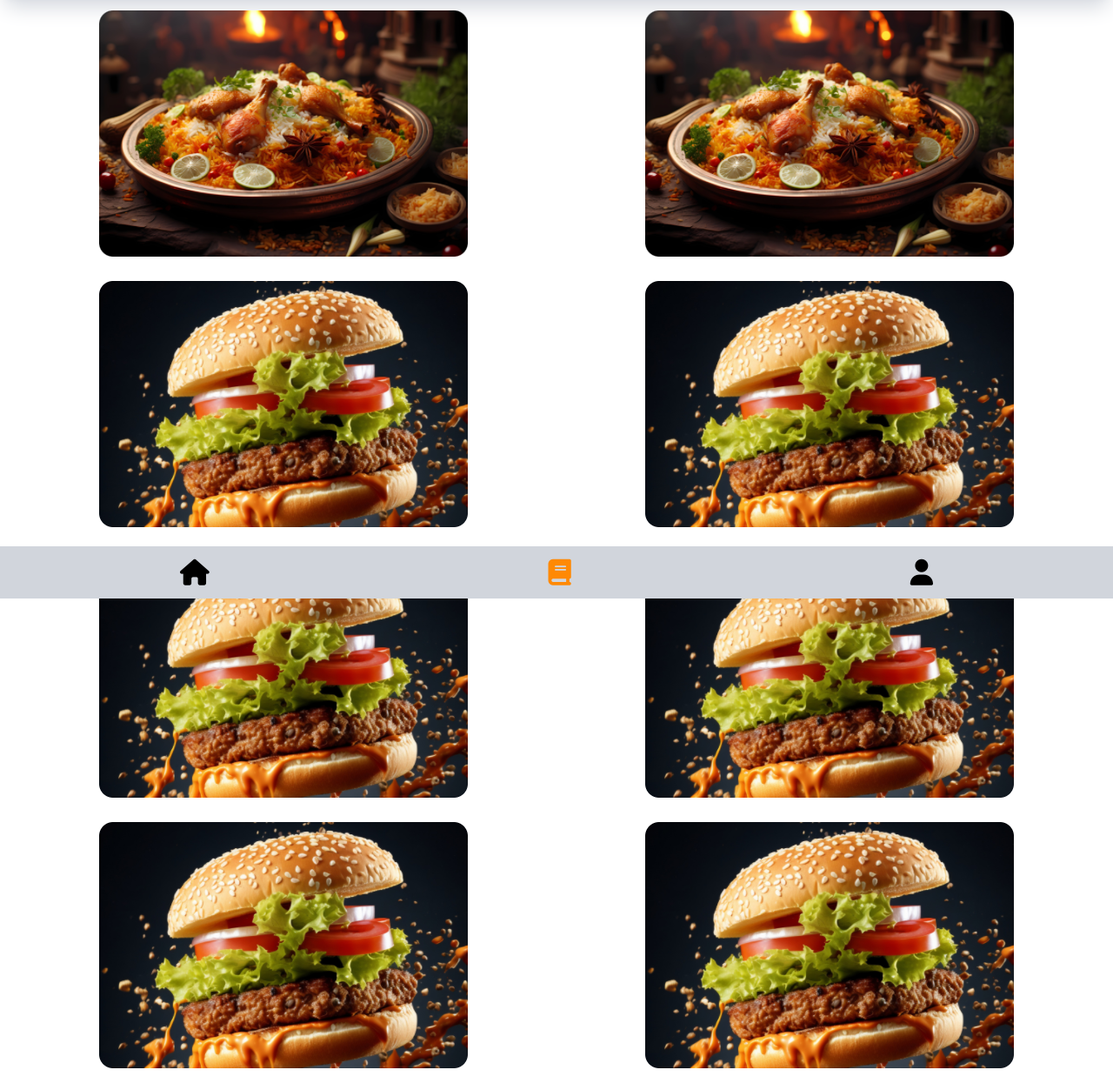
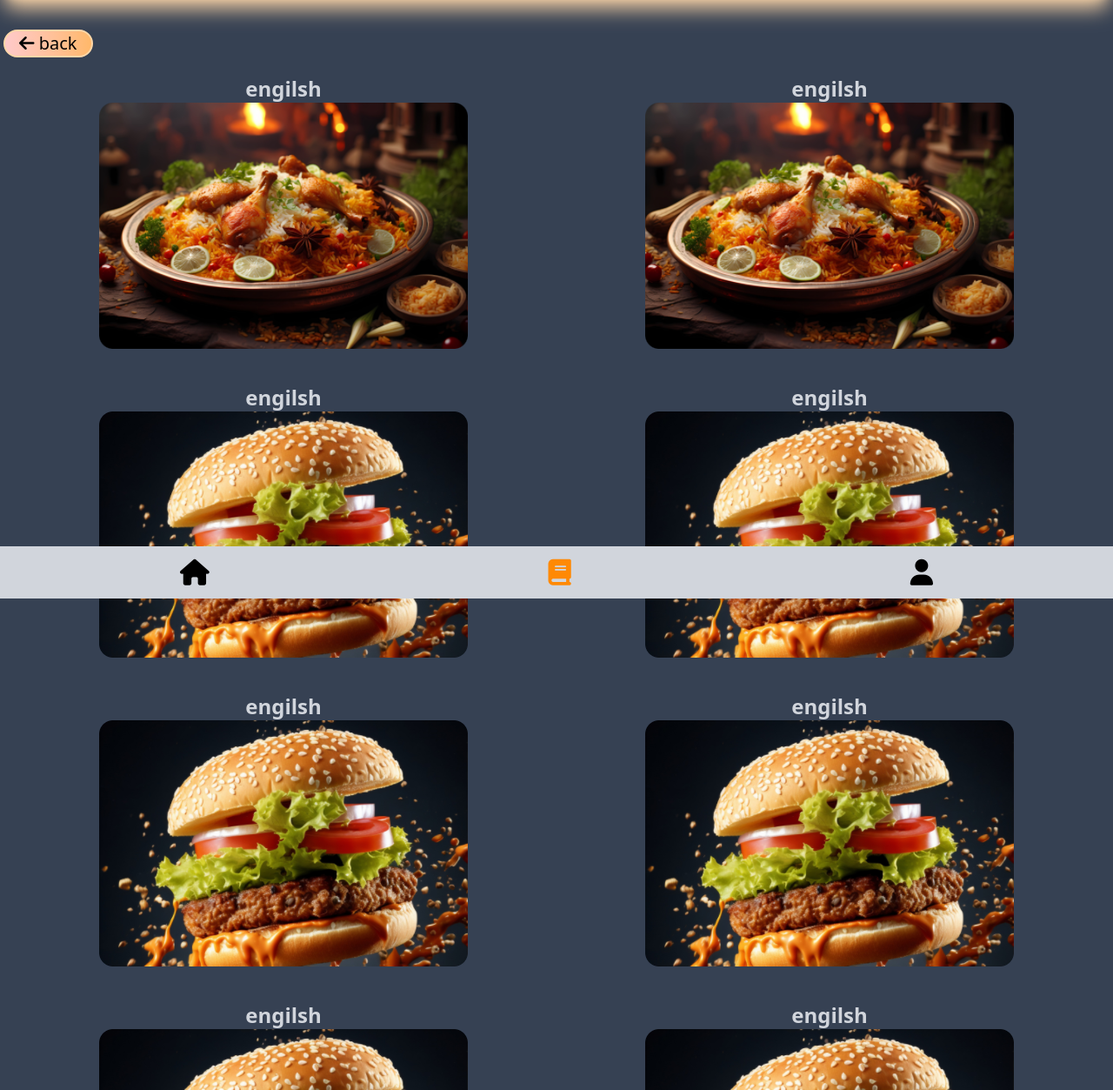
Before and after one commit to onlypain4/Free-question-Bank.com, a website: page src/index.html in a window 1280 px wide. Shown: the part 112-1365 px from the top of the page at 87% size. Drawn offline with Linux system fonts and the light colour scheme.

Commit message:
add update

```diff
--- a/src/index.html
+++ b/src/index.html
@@ -1,5 +1,5 @@
 <!doctype html>
-<html class="scroll-smooth">
+<html class="scroll-smooth bg-gray-700 mb-10">
 <head>
   <meta charset="UTF-8">
   <meta name="viewport" content="width=device-width, initial-scale=1.0">
@@ -10,24 +10,29 @@
 </head>
 <body class="h-[100%]">
    <header>
-        <div class="flex justify-center text-center md:gap-10 gap-5 bg-linear-to-r from-red-200 to-orange-300 rounded-b-2xl shadow-xl shadow-gray-300 md:p-2 p-4 items-center">
+        <div class="flex justify-center text-center md:gap-10 gap-5 bg-linear-to-r from-red-200 to-orange-300 rounded-b-2xl shadow-xl shadow-orange-200 border-b-2 border-orange-200 md:p-2 p-4 items-center mb-2">
             <h1 class="  text-3xl md:text-5xl font-semibold">Question Bank</h1>
             <img class="w-[20%] md:w-[7%] bg-cover" src="./img/faq_12205158.png" alt="">
         </div>
    </header>
 
    <main>
+    <!-- back button -->
+    <section class="ml-1 mt-10">
+        <button class="text-xl rounded-3xl border-2 border-orange-200 px-4 bg-linear-to-r from-red-200 to-orange-300"> <i class="fa-solid fa-arrow-left"></i> back</button>
+    </section>
+
         <section>
-                <div class=" grid grid-cols-2 gap-x-4 gap-y-7 p-5">
-                    <button class=" flex justify-center"><img class="hover:shadow-xl hover:rotate-1" src="../src/img/biriyani.png" alt=""></button>
-                    <button class=" flex justify-center"><img class="hover:shadow-xl hover:rotate-1" src="../src/img/biriyani.png" alt=""></button>
-                    <button class=" flex justify-center"><img class="hover:shadow-xl hover:rotate-1" src="../src/img/burger.png" alt=""></button>
-                    <button class=" flex justify-center"><img class="hover:shadow-xl hover:rotate-1" src="../src/img/burger.png" alt=""></button>
-                    <button class=" flex justify-center"><img class="hover:shadow-xl hover:rotate-1" src="../src/img/burger.png" alt=""></button>
-                    <button class=" flex justify-center"><img class="hover:shadow-xl hover:rotate-1" src="../src/img/burger.png" alt=""></button>
-                    <button class=" flex justify-center"><img class="hover:shadow-xl hover:rotate-1" src="../src/img/burger.png" alt=""></button>
-                    <button class=" flex justify-center"><img class="hover:shadow-xl hover:rotate-1" src="../src/img/burger.png" alt=""></button>
-                    <button class=" flex justify-center"><img class="hover:shadow-xl hover:rotate-1" src="../src/img/burger.png" alt=""></button>
+                <div class=" grid grid-cols-2 gap-x-4 gap-y-10 p-5">
+                    <button class="mx-auto"><h1 class="text-xl md:text-2xl font-black text-gray-300">engilsh</h1><img class="hover:shadow-xl hover:rotate-1" src="../src/img/biriyani.png" alt=""></button>
+                    <button class="mx-auto"><h1 class="text-xl md:text-2xl font-black text-gray-300">engilsh</h1><img class="hover:shadow-xl hover:rotate-1" src="../src/img/biriyani.png" alt=""></button>
+                    <button class="mx-auto"><h1 class="text-xl md:text-2xl font-black text-gray-300">engilsh</h1><img class="hover:shadow-xl hover:rotate-1" src="../src/img/burger.png" alt=""></button>
+                    <button class="mx-auto"><h1 class="text-xl md:text-2xl font-black text-gray-300">engilsh</h1><img class="hover:shadow-xl hover:rotate-1" src="../src/img/burger.png" alt=""></button>
+                    <button class="mx-auto"><h1 class="text-xl md:text-2xl font-black text-gray-300">engilsh</h1><img class="hover:shadow-xl hover:rotate-1" src="../src/img/burger.png" alt=""></button>
+                    <button class="mx-auto"><h1 class="text-xl md:text-2xl font-black text-gray-300">engilsh</h1><img class="hover:shadow-xl hover:rotate-1" src="../src/img/burger.png" alt=""></button>
+                    <button class="mx-auto"><h1 class="text-xl md:text-2xl font-black text-gray-300">engilsh</h1><img class="hover:shadow-xl hover:rotate-1" src="../src/img/burger.png" alt=""></button>
+                    <button class="mx-auto"><h1 class="text-xl md:text-2xl font-black text-gray-300">engilsh</h1><img class="hover:shadow-xl hover:rotate-1" src="../src/img/burger.png" alt=""></button>
+                    <button class="mx-auto"><h1 class="text-xl md:text-2xl font-black text-gray-300">engilsh</h1><img class="hover:shadow-xl hover:rotate-1" src="../src/img/burger.png" alt=""></button>
                 </div>
         </section>
 
```
Also changed, not shown: src/output.css.
